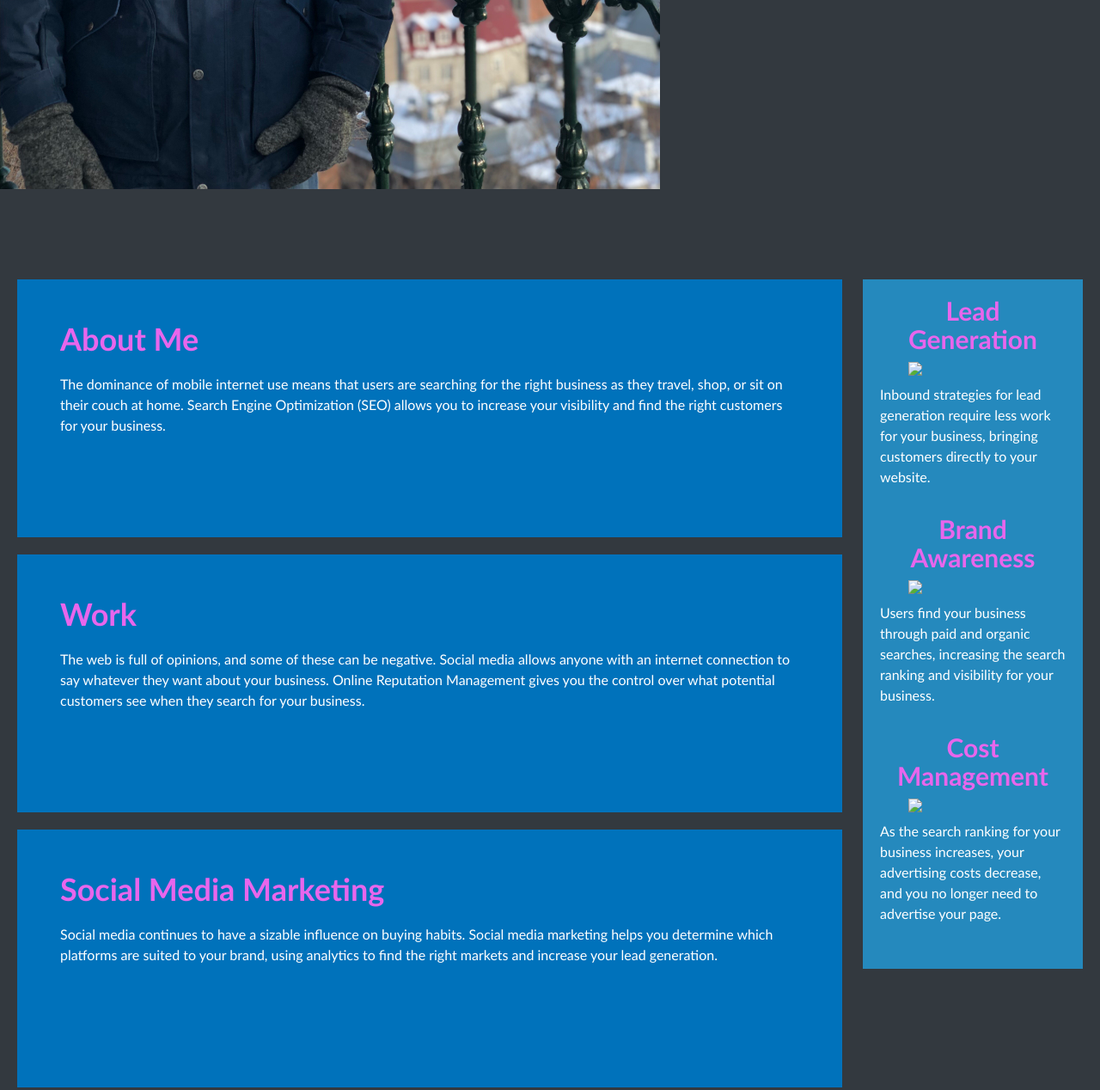
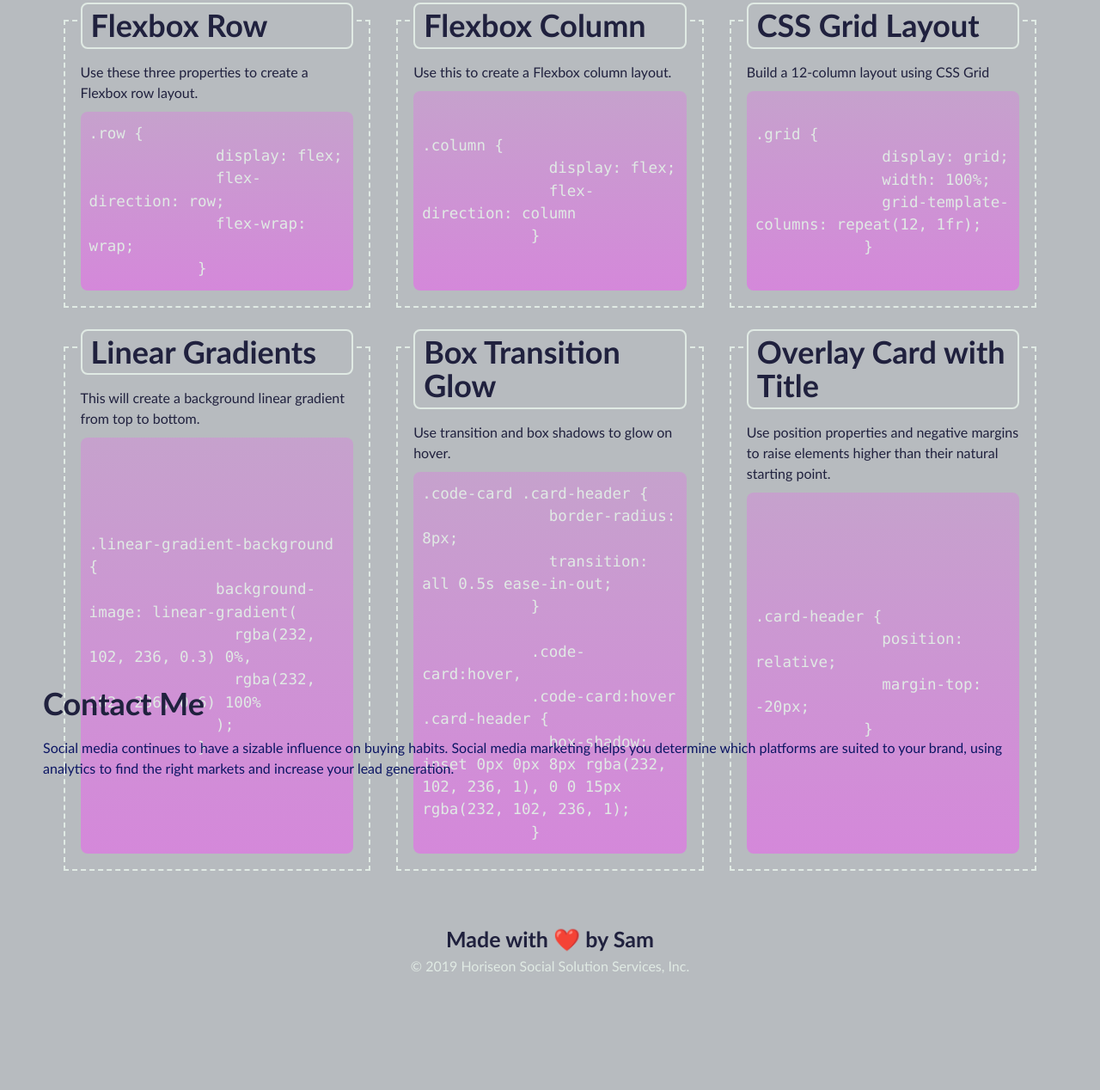
Before and after one commit to Spudwell/Advanced-CSS-Challenge, a plain HTML site: page index.html in a window 1280 px wide. Shown: the part 913-2181 px from the top of the page at 86% size. After the commit the page ends 2089 px from the top, so only its background shows below. Drawn offline with Linux system fonts and the light colour scheme.

Commit message:
cleaned up base code more, phase 2 complete

```diff
--- a/assets/style.css
+++ b/assets/style.css
@@ -11,7 +11,7 @@ body {
 .header {
     padding: 20px;
     font-family: 'Trebuchet MS', 'Lucida Sans Unicode', 'Lucida Grande', 'Lucida Sans', Arial, sans-serif;
-    background-color: #2a607c;
+    background-color: #0a1921;
     color: #ffffff;
 }
 /* addresses properties for the main header .*/
@@ -74,16 +74,8 @@ p {
     margin-left: 20px;
 }
 /* describes the three main boxes*/
-.benefits {
-    margin-right: 20px;
-    padding: 20px;
-    clear: both;
-    float: right;
-    width: 20%;
-    height: 100%;
-    font-family: 'Gill Sans', 'Gill Sans MT', Calibri, 'Trebuchet MS', sans-serif;
-    background-color: #2589bd;
-}
+
+
 /* describes the main box to the right*/
 .benefit-lead, .benefit-brand, .benefit-cost {
     margin-bottom: 32px;
@@ -105,13 +97,22 @@ p {
 
 /* consolidated lead/brand/benefit cost img*/
 
-.search-engine-optimization, .online-reputation-management, .social-media-marketing {
+.search-engine-optimization, .online-reputation-management {
     margin-bottom: 20px;
     padding: 50px;
     height: 300px;
     font-family: 'Gill Sans', 'Gill Sans MT', Calibri, 'Trebuchet MS', sans-serif;
-    background-color: #0072bb;
-    color: #ffffff;
+    color: #0b1563;
+}
+
+.social-media-marketing {
+    margin-top: 550px;
+    padding: 50px;
+    height: 300px;
+    font-family: 'Gill Sans', 'Gill Sans MT', Calibri, 'Trebuchet MS', sans-serif;
+    color: #0b1563;
+
+
 }
 
 /*consolidated the text properties*/
@@ -140,9 +141,10 @@ p {
 /* footer font size*/
 .mainimage {
 background-position: center;
-max-width: 60%;
-margin-top: 10px;
-
+max-width: 40%;
+margin-top: 30px;
+margin-left: 30px;
+margin-right: 30px;
 }
 /* class for the image to adjust properties.*/
 
@@ -159,10 +161,10 @@ box code and stylign starts here!!!
 
 /* color scheme sourced from http://khroma.co/generator/ */
 :root {
-    --outer-space: #33393f;
+    --outer-space: #b7bbbf;
     --bright-turquoise: #2aefcb;
     --gin: #e0eae4;
-    --heliotrope: #e866ec;
+    --heliotrope: #20213e;
   }
 
   /* set content highlight color and background */
--- a/index.html
+++ b/index.html
@@ -29,67 +29,122 @@
 
         <div class="maindiv">
         <img src="./assets/images/bioimage.jpeg"  alt="" class="mainimage" />
+        <div class="hero" class="content" id="search-engine-optimization" class="search-engine-optimization" >
+            <h2>About Me</h2>
+        <p>
+            Saaaaaaaaaaaaaaaammmmmm.
+        </p>
+    </div>
         <!--added a class for the Div parent element to make it flex, and the a class for the image to size it appropriately-->
     </div>
-
-
-
-
-
-    <div class="hero"></div>
-    <div class="content">
-        <!--added id for search engine optimization to enable the link-->
-        <div id="search-engine-optimization" class="search-engine-optimization">
-            <img src="./assets/images/search-engine-optimization.jpg" class="float-right" a="notebook with plans" alt="" />
-            <h2>About Me</h2>
-            <p>
-                The dominance of mobile internet use means that users are searching for the right business as they travel, shop, or sit on their couch at home. Search Engine Optimization (SEO) allows you to increase your visibility and find the right customers for your business.
-            </p>
-        </div>
-
-
-
 
         <div id="online-reputation-management" class="online-reputation-management">
             <img src="./assets/images/online-reputation-management.jpg" class="float-right" alt="" />
             <h2>Work</h2>
-            <p>
-                The web is full of opinions, and some of these can be negative. Social media allows anyone with an internet connection to say whatever they want about your business. Online Reputation Management gives you the control over what potential customers see when they search for your business.
-            </p>
+            <main>
+                <section class="row justify-center">
+                  <div class="card-column">
+                    <figure class="card code-card">
+                      <h2 class="card-header">Flexbox Row</h2>
+                      <div class="card-body">
+                        <p>Use these three properties to create a Flexbox row layout.</p>
+                      </div>
+                      <!-- with the <pre> element, it counts all spaces literally, so proper code indentation cannot be applied in this case -->
+                      <pre class="code-block"><code>.row {
+              display: flex;
+              flex-direction: row;
+              flex-wrap: wrap;
+            }</code></pre>
+                    </figure>
+                  </div>
+                  <div class="card-column">
+                    <figure class="card code-card">
+                      <h2 class="card-header">Flexbox Column</h2>
+                      <div class="card-body">
+                        <p>Use this to create a Flexbox column layout.</p>
+                      </div>
+                      <pre class="code-block"><code>.column {
+              display: flex;
+              flex-direction: column
+            }</code></pre>
+                    </figure>
+                  </div>
+
+                  <div class="card-column">
+                    <figure class="card code-card">
+                      <h2 class="card-header">CSS Grid Layout</h2>
+                      <div class="card-body">
+                        <p>Build a 12-column layout using CSS Grid</p>
+                      </div>
+                      <pre class="code-block"><code>.grid {
+              display: grid;
+              width: 100%;
+              grid-template-columns: repeat(12, 1fr);
+            }</code></pre>
+                    </figure>
+                  </div>
+                  <div class="card-column">
+                    <figure class="card code-card">
+                      <h2 class="card-header">Linear Gradients</h2>
+                      <div class="card-body">
+                        <p>This will create a background linear gradient from top to bottom.</p>
+                      </div>
+                      <pre class="code-block"><code>.linear-gradient-background {
+              background-image: linear-gradient(
+                rgba(232, 102, 236, 0.3) 0%,
+                rgba(232, 102, 236, 0.6) 100%
+              );
+            }</code></pre>
+                    </figure>
+                  </div>
+                  <div class="card-column">
+                    <figure class="card code-card">
+                      <h2 class="card-header">Box Transition Glow</h2>
+                      <div class="card-body">
+                        <p>Use transition and box shadows to glow on hover.</p>
+                      </div>
+                      <pre class="code-block"><code>.code-card .card-header {
+              border-radius: 8px;
+              transition: all 0.5s ease-in-out;
+            }
+
+            .code-card:hover,
+            .code-card:hover .card-header {
+              box-shadow: inset 0px 0px 8px rgba(232, 102, 236, 1), 0 0 15px rgba(232, 102, 236, 1);
+            }</code></pre>
+                    </figure>
+                  </div>
+
+                  <div class="card-column">
+                    <figure class="card code-card">
+                      <h2 class="card-header">Overlay Card with Title</h2>
+                      <div class="card-body">
+                        <p>Use position properties and negative margins to raise elements higher than their natural starting point.
+                        </p>
+                      </div>
+                      <pre class="code-block"><code>.card-header {
+              position: relative;
+              margin-top: -20px;
+            }</code></pre>
+                    </figure>
+                  </div>
+                </section>
+              </main>
+
         </div>
+        <section>
+
+        </section>
         <div id="social-media-marketing" class="social-media-marketing">
             <img src="./assets/images/social-media-marketing.jpg" class="float-right" alt="" />
-            <h2>Social Media Marketing</h2>
+            <h2>Contact Me</h2>
             <p>
                 Social media continues to have a sizable influence on buying habits. Social media marketing helps you determine which platforms are suited to your brand, using analytics to find the right markets and increase your lead generation.
             </p>
         </div>
     </div>
-    <div class="benefits">
-        <div class="benefit-lead">
-            <h3>Lead Generation</h3>
-            <img src="./assets/images/lead-generation.png" />
-            <p>
-                Inbound strategies for lead generation require less work for your business, bringing customers directly to your website.
-            </p>
-        </div>
-        <div class="benefit-brand">
-            <h3>Brand Awareness</h3>
-            <img src="./assets/images/brand-awareness.png" />
-            <p>
-                Users find your business through paid and organic searches, increasing the search ranking and visibility for your business.
-            </p>
-        </div>
-        <div class="benefit-cost">
-            <h3>Cost Management</h3>
-            <img src="./assets/images/cost-management.png"></img>
-            <p>
-                As the search ranking for your business increases, your advertising costs decrease, and you no longer need to advertise your page.
-            </p>
-        </div>
-    </div>
     <div class="footer">
-        <h4>Made with ❤️️ by Horiseon</h4><!--Changed this to H4 to increase accessibility online for challenged readers-->
+        <h4>Made with ❤️️ by Sam</h4><!--Changed this to H4 to increase accessibility online for challenged readers-->
         <p>
             &copy; 2019 Horiseon Social Solution Services, Inc.
         </p>
```
